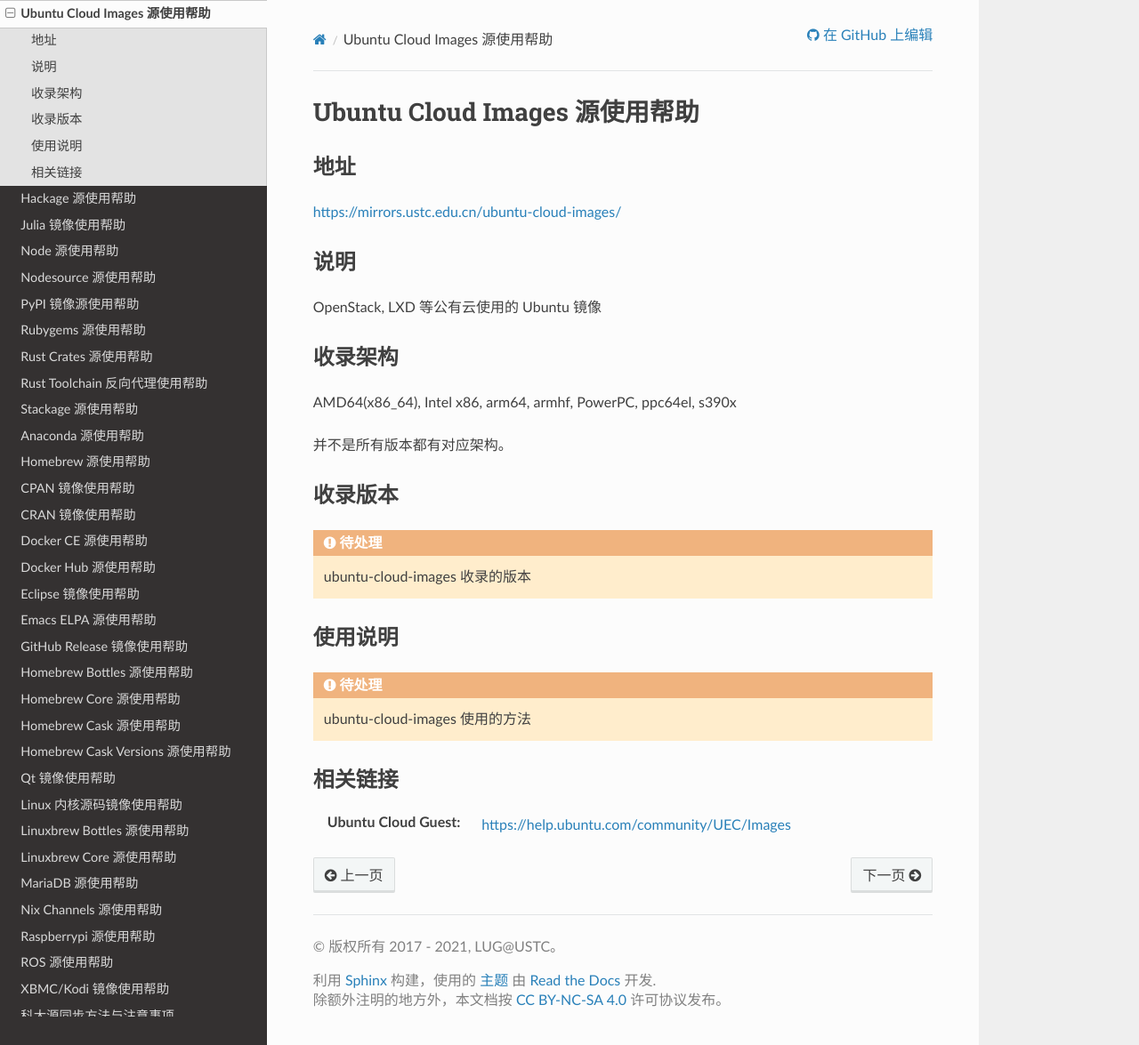
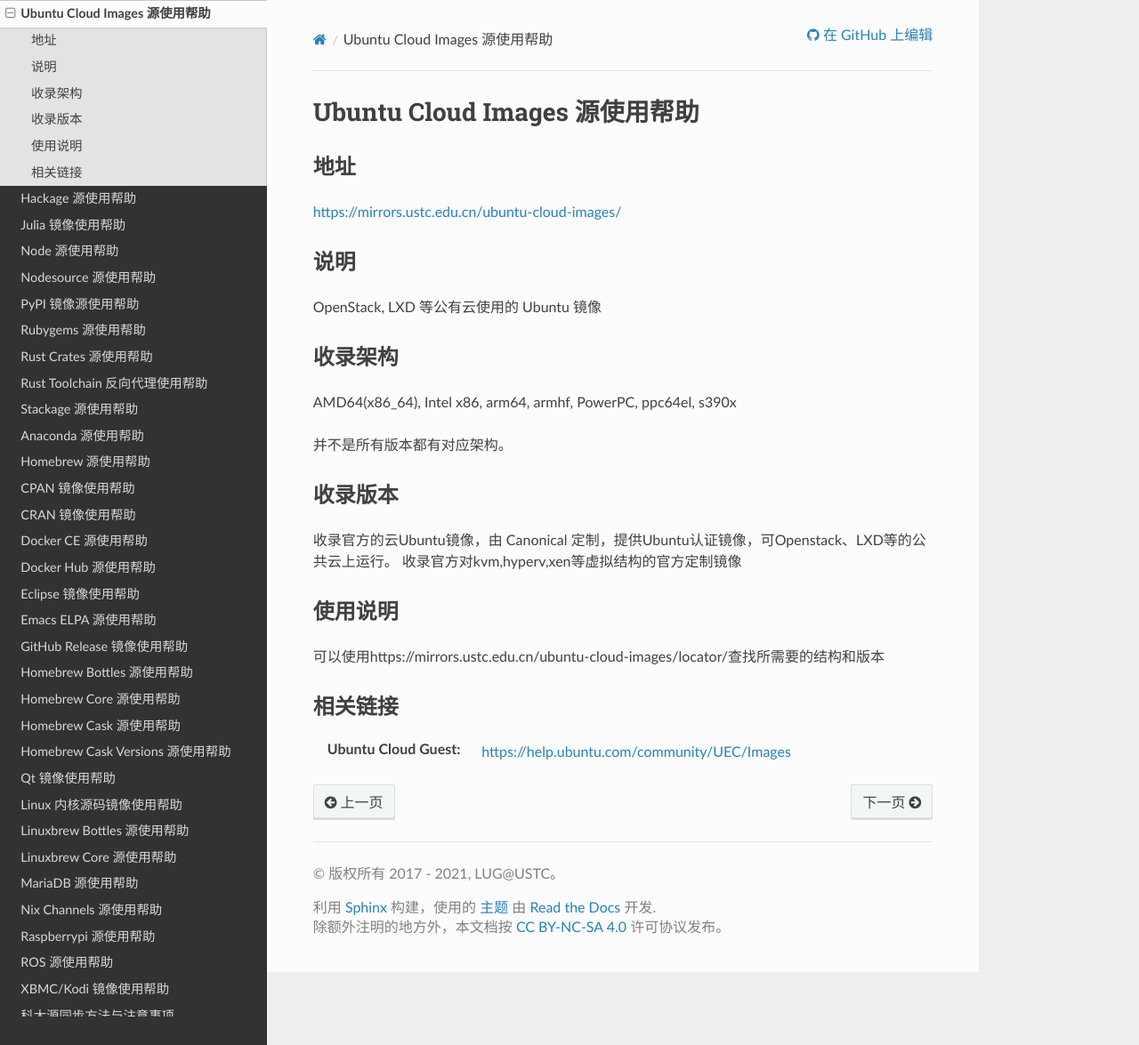
Before and after one commit to ustclug/mirrorhelp, a Sphinx documentation site: the page built from source/ubuntu-cloud-images.rst, in a window 1280 px wide and 1175 px high. Shown: the whole window at 89% size. Built offline with Sphinx 7.4.7 and the Read the Docs theme 2.0.0, drawn with Linux system fonts in a browser that asks for light colours; pages that are not in the unit, such as notebooks, are missing from menus.

Commit message:
更新ubuntu-cloud-images
补充内容

```diff
--- a/source/ubuntu-cloud-images.rst
+++ b/source/ubuntu-cloud-images.rst
@@ -22,12 +22,13 @@
 收录版本
 ========
 
-.. todo:: ubuntu-cloud-images 收录的版本
+收录官方的云Ubuntu镜像，由 Canonical 定制，提供Ubuntu认证镜像，可Openstack、LXD等的公共云上运行。
+收录官方对kvm,hyperv,xen等虚拟结构的官方定制镜像
 
 使用说明
 ========
 
-.. todo:: ubuntu-cloud-images 使用的方法
+可以使用https://mirrors.ustc.edu.cn/ubuntu-cloud-images/locator/查找所需要的结构和版本
 
 相关链接
 ========
```
